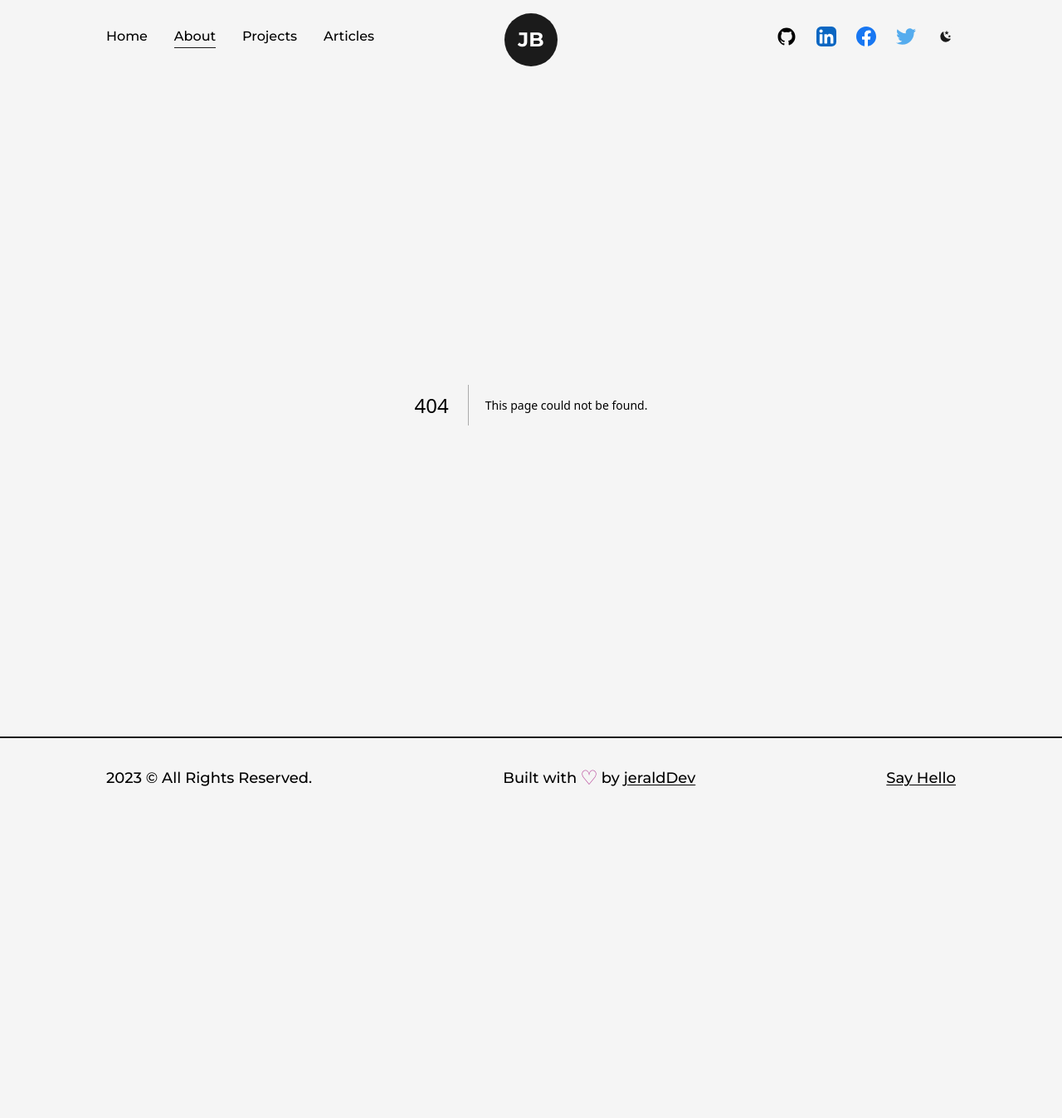
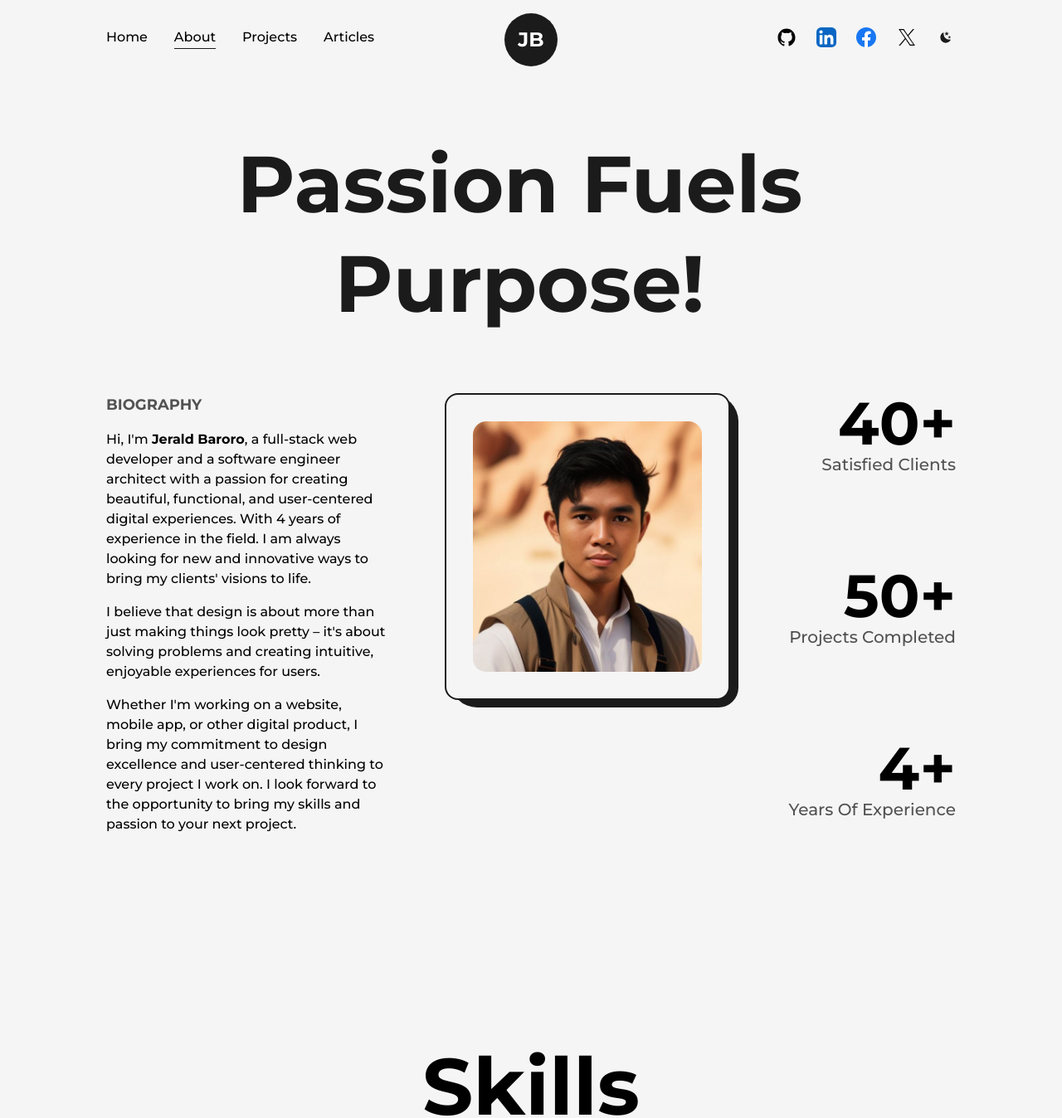
Before and after one commit to jerald-devOfficial/portfolio-13.5, a Next.js app: page /about in a window 1280 px wide. Before the commit this address had no page. Shown: the top 1348 px of the page at 83% size. Before the commit the page ends 986 px from the top, so only its background shows below. Built offline with nearby package versions, Linux system fonts and the light colour scheme.

Commit message:
Create about page with Biography and Skills

```diff
--- /dev/null
+++ b/src/app/about/page.tsx
@@ -0,0 +1,156 @@
+'use client';
+
+import Layout from '@/app/components/Layout';
+import Head from 'next/head';
+import Image from 'next/image';
+import profile from '../../../public/images/profile/developer-2.jpg';
+import { useInView, useMotionValue, useSpring } from 'framer-motion';
+import { useEffect, useRef } from 'react';
+import AnimatedText from '@/app/components/AnimatedText';
+import TransitionEffect from '@/app/components/TransitionEffect';
+import Skills from '../components/Skill';
+
+const AnimatedNumberFramerMotion = ({ value }: { value: number }) => {
+  const ref = useRef<HTMLSpanElement>(null);
+  const motionValue = useMotionValue(0);
+  const springValue = useSpring(motionValue, { duration: 3000 });
+  const isInView = useInView(ref, { once: true });
+  useEffect(() => {
+    if (isInView) {
+      motionValue.set(value);
+    }
+  }, [motionValue, value, isInView]);
+
+  useEffect(
+    () =>
+      springValue.on('change', (latest) => {
+        if (ref.current && latest.toFixed(0) <= value) {
+          ref.current.textContent = latest.toFixed(0);
+        }
+      }),
+    [springValue, value]
+  );
+
+  return <span ref={ref} />;
+};
+
+export default function About() {
+  return (
+    <>
+      <Head>
+        <title>Minimal Portfolio Built with Nextjs | About Page</title>
+        <meta
+          name='description'
+          content='Learn more about Jerald Baroro, a Next.js developer with a passion for
+          creating innovative solutions. Discover tips for building a developer portfolio and insights on
+          full-stack development, front-end development, and back-end development.'
+        />
+      </Head>
+      <TransitionEffect />
+      <main
+        className={`flex  w-full flex-col items-center justify-center dark:text-light`}
+      >
+        <Layout className='pt-16'>
+          <AnimatedText
+            text='Passion Fuels Purpose!'
+            className='mb-16 !text-8xl !leading-tight lg:!text-7xl sm:!text-6xl xs:!text-4xl sm:mb-8'
+          />
+
+          <div className='grid w-full grid-cols-8 gap-16 sm:gap-8'>
+            <div
+              className='col-span-3 flex flex-col items-start justify-start xl:col-span-4 md:order-2
+              md:col-span-8'
+            >
+              <h2 className='mb-4 text-lg font-bold uppercase text-dark/75 dark:text-light/75'>
+                BIOGRAPHY
+              </h2>
+              <p className='font-medium '>
+                Hi, I&apos;m <strong>Jerald Baroro</strong>, a full-stack web
+                developer and a software engineer architect with a passion for
+                creating beautiful, functional, and user-centered digital
+                experiences. With 4 years of experience in the field. I am
+                always looking for new and innovative ways to bring my
+                clients&apos; visions to life.
+              </p>
+              <p className='my-4 font-medium'>
+                I believe that design is about more than just making things look
+                pretty – it&apos;s about solving problems and creating
+                intuitive, enjoyable experiences for users.
+              </p>
+              <p className='font-medium'>
+                Whether I&apos;m working on a website, mobile app, or other
+                digital product, I bring my commitment to design excellence and
+                user-centered thinking to every project I work on. I look
+                forward to the opportunity to bring my skills and passion to
+                your next project.
+              </p>
+            </div>
+            <div
+              className='relative col-span-3 h-max rounded-2xl border-2 border-solid border-dark
+              bg-light p-8 dark:border-light dark:bg-dark
+              xl:col-span-4 md:col-span-8 md:order-1
+              '
+            >
+              <div
+                className='absolute  top-0 -right-3 -z-10 h-[103%] w-[102%]  rounded-[2rem] rounded-br-3xl
+                  bg-dark
+          dark:bg-light  '
+              />
+              <Image
+                className='h-auto w-full rounded-2xl'
+                src={profile}
+                alt='Jerald Baroro'
+                sizes='(max-width: 768px) 100vw,
+                (max-width: 1200px) 50vw,
+                33vw'
+                priority
+              />
+            </div>
+            <div
+              className='col-span-2 flex flex-col items-end justify-between xl:col-span-8 xl:flex-row
+              xl:items-center md:order-3'
+            >
+              <div className='flex flex-col items-end justify-center xl:items-center'>
+                <span className='inline-block text-7xl font-bold md:text-6xl sm:text-5xl xs:text-4xl'>
+                  <AnimatedNumberFramerMotion value={40} />+
+                </span>
+                <h2
+                  className='mb-4 text-xl font-medium capitalize text-dark/75 dark:text-light/75
+                  xl:text-center md:text-lg sm:text-base xs:text-sm'
+                >
+                  satisfied clients
+                </h2>
+              </div>
+
+              <div className='flex flex-col items-end justify-center xl:items-center'>
+                <span className='inline-block text-7xl font-bold md:text-6xl sm:text-5xl xs:text-4xl'>
+                  <AnimatedNumberFramerMotion value={50} />+
+                </span>
+                <h2
+                  className='mb-4 text-xl font-medium capitalize text-dark/75 dark:text-light/75
+                  xl:text-center md:text-lg sm:text-base xs:text-sm'
+                >
+                  projects completed
+                </h2>
+              </div>
+
+              <div className='flex flex-col items-end justify-center xl:items-center'>
+                <span className='inline-block text-7xl font-bold md:text-6xl sm:text-5xl xs:text-4xl'>
+                  <AnimatedNumberFramerMotion value={4} />+
+                </span>
+                <h2
+                  className='mb-4 text-xl font-medium capitalize text-dark/75 dark:text-light/75
+                  xl:text-center md:text-lg sm:text-base xs:text-sm'
+                >
+                  Years of experience
+                </h2>
+              </div>
+            </div>
+          </div>
+
+          <Skills />
+        </Layout>
+      </main>
+    </>
+  );
+}
--- a/src/app/components/Icons.tsx
+++ b/src/app/components/Icons.tsx
@@ -1,7 +1,7 @@
-import React, { FC } from 'react';
+import React, { FC, SVGProps } from 'react';
 
 interface IconProps {
-  className: string;
+  className?: string;
 }
 
 export const GithubIcon = () => (
@@ -20,27 +20,24 @@ export const GithubIcon = () => (
   </svg>
 );
 
-export const TwitterIcon = () => (
+export const XIcon: FC<IconProps> = ({ className }) => (
   <svg
     xmlns='http://www.w3.org/2000/svg'
-    width='1em'
-    height='1em'
-    viewBox='0 0 256 209'
-    className='w-full h-auto'
+    width='26'
+    height='26'
+    viewBox='0 0 50 50'
+    className={`${className}`}
+    fill='currentColor'
   >
-    <path fill='none' d='M0 0h256v209H0z' />
-    <path
-      fill='#55acee'
-      d='M256 25.45a105.04 105.04 0 0 1-30.166 8.27c10.845-6.5 19.172-16.793 23.093-29.057a105.183 105.183 0 0 1-33.351 12.745C205.995 7.201 192.346.822 177.239.822c-29.006 0-52.523 23.516-52.523 52.52 0 4.117.465 8.125 1.36 11.97-43.65-2.191-82.35-23.1-108.255-54.876-4.52 7.757-7.11 16.78-7.11 26.404 0 18.222 9.273 34.297 23.365 43.716a52.312 52.312 0 0 1-23.79-6.57c-.003.22-.003.44-.003.661 0 25.447 18.104 46.675 42.13 51.5a52.592 52.592 0 0 1-23.718.9c6.683 20.866 26.08 36.05 49.062 36.475-17.975 14.086-40.622 22.483-65.228 22.483-4.24 0-8.42-.249-12.529-.734 23.243 14.902 50.85 23.597 80.51 23.597 96.607 0 149.434-80.031 149.434-149.435 0-2.278-.05-4.543-.152-6.795A106.748 106.748 0 0 0 256 25.45'
-    />
+    <path d='m5.92 6 14.662 21.375L6.23 44h3.18l12.576-14.578 10 14.578H44L28.682 21.67 42.199 6h-3.17L27.275 19.617 17.934 6H5.92zm3.797 2h7.164l23.322 34H33.04L9.717 8z' />
   </svg>
 );
 
 export const LinkedInIcon = () => (
   <svg
     xmlns='http://www.w3.org/2000/svg'
-    width='1em'
-    height='1em'
+    width='8px'
+    height='8px'
     viewBox='0 0 256 256'
     className='w-full h-auto'
   >
--- a/src/app/components/NavBar.tsx
+++ b/src/app/components/NavBar.tsx
@@ -10,7 +10,7 @@ import {
   LinkedInIcon,
   MoonIcon,
   SunIcon,
-  TwitterIcon
+  XIcon
 } from './Icons';
 import { motion } from 'framer-motion';
 import { useTheme } from 'next-themes';
@@ -169,7 +169,7 @@ const Navbar: FC = () => {
             whileTap={{ scale: 0.9 }}
             aria-label='Checkout my twitter profile'
           >
-            <TwitterIcon />
+            <XIcon />
           </motion.a>
           <button
             onClick={() => setTheme(theme === 'light' ? 'dark' : 'light')}
@@ -263,7 +263,9 @@ const Navbar: FC = () => {
               whileTap={{ scale: 0.9 }}
               aria-label='Checkout my twitter profile'
             >
-              <TwitterIcon />
+              <XIcon
+                className={theme === 'light' ? 'fill-light' : 'fill-dark'}
+              />
             </motion.a>
 
             <button
--- /dev/null
+++ b/src/app/components/Skill.tsx
@@ -0,0 +1,85 @@
+import { motion } from 'framer-motion';
+import React, { useRef } from 'react';
+
+const Skill = ({
+  name,
+  x,
+  y
+}: {
+  name: string;
+  x: number | string;
+  y: number | string;
+}) => {
+  const ref = useRef(null);
+  return (
+    <motion.div
+      ref={ref}
+      whileHover={{ scale: 1.05 }}
+      initial={{ x: 0, y: 0 }}
+      whileInView={{ x: x, y: y, transition: { duration: 1.5 } }}
+      viewport={{ once: true }}
+      className='cursor-pointer w-max origin-center absolute
+       font-semibold bg-dark text-light py-3 px-6 rounded-full dark:bg-light dark:text-dark
+       lg:py-2 lg:px-4 md:text-sm md:py-1.5 md:px-3  xs:bg-transparent xs:dark:bg-transparent xs:text-dark xs:dark:text-light xs:font-bold
+       '
+    >
+      {name}
+    </motion.div>
+  );
+};
+
+const Skills = () => {
+  const ref = useRef(null);
+  return (
+    <>
+      <h2 className='font-bold text-8xl mt-64 w-full text-center md:text-6xl md:mt-32'>
+        Skills
+      </h2>
+      <div
+        ref={ref}
+        className='w-full h-[100vh] relative bg-circularLight dark:bg-circularDark  flex items-center justify-center
+      mb-64 md:mb-32 rounded-full
+      lg:bg-circularLightLg lg:dark:bg-circularDarkLg md:bg-circularLightMd md:dark:bg-circularDarkMd
+      sm:bg-circularLightSm sm:dark:bg-circularDarkSm lg:h-[80vh] sm:h-[60vh] xs:h-[50vh]
+      '
+      >
+        <motion.div
+          whileHover={{ scale: 1.05 }}
+          className='cursor-pointer flex rounded-full font-semibold bg-dark text-light p-8 shadow-dark
+        dark:bg-light dark:text-dark lg:p-6 md:p-4 xs:text-xs xs:p-2
+        '
+        >
+          Web
+        </motion.div>
+
+        <Skill name='HTML5' x='-8vw' y='4vw' />
+        <Skill name='JavaScript' x='8vw' y='4vw' />
+        <Skill name='CSS3' x='0vw' y='-8vw' />
+        <Skill name='NextJS' x='-12vw' y='-6vw' />
+        <Skill name='ReactJS' x='12vw' y='-6vw' />
+        <Skill name='Mithril.js' x='0vw' y='12vw' />
+        <Skill name='NoSQL' x='-10vw' y='-14vw' />
+        <Skill name='MongoDB' x='19vw' y='0vw' />
+        <Skill name='Firebase' x='-10vw' y='14vw' />
+        <Skill name='Tawilwind CSS' x='10vw' y='-18vw' />
+        <Skill name='SCSS' x='-22vw' y='6vw' />
+        <Skill name='Material UI' x='18vw' y='13vw' />
+        <Skill name='Github' x='27vw' y='6vw' />
+        <Skill name='Bitbucket' x='-28vw' y='-5vw' />
+        <Skill name='VSCode' x='0vw' y='28vw' />
+        <Skill name='AWS' x='-23vw' y='-20vw' />
+        <Skill name='MERN Stack' x='33vw' y='-6vw' />
+        <Skill name='Vercel' x='-8vw' y='-23vw' />
+        <Skill name='Netlify' x='23vw' y='-14vw' />
+        <Skill name='Figma' x='-18vw' y='18vw' />
+        <Skill name='Adobe Photoshop' x='10vw' y='22vw' />
+        <Skill name='Linux' x='31vw' y='18vw' />
+        <Skill name='Windows 11' x='13vw' y='-30vw' />
+        <Skill name='MacOS' x='-34vw' y='14vw' />
+        <Skill name='Chess' x='35vw' y='-20vw' />
+      </div>
+    </>
+  );
+};
+
+export default Skills;
--- a/src/app/page.tsx
+++ b/src/app/page.tsx
@@ -19,7 +19,7 @@ export default function Home() {
             <div className='w-1/2 lg:hidden md:inline-block md:w-full'>
               <Image
                 src={profilePic}
-                alt='CodeBucks'
+                alt='Jerald'
                 className='h-auto w-full'
                 sizes='100vw'
                 priority
@@ -51,7 +51,7 @@ export default function Home() {
                 </Link>
 
                 <Link
-                  href='mailto:codebucks27@gmail.com'
+                  href='mailto:spaueOfficial@gmail.com'
                   className='ml-4 text-lg font-medium capitalize text-dark underline
                   dark:text-light md:text-base'
                 >
```
Also changed, not shown: src/app/layout.tsx (+2 -5 lines), public/images/profile/developer-2.jpg (added).
